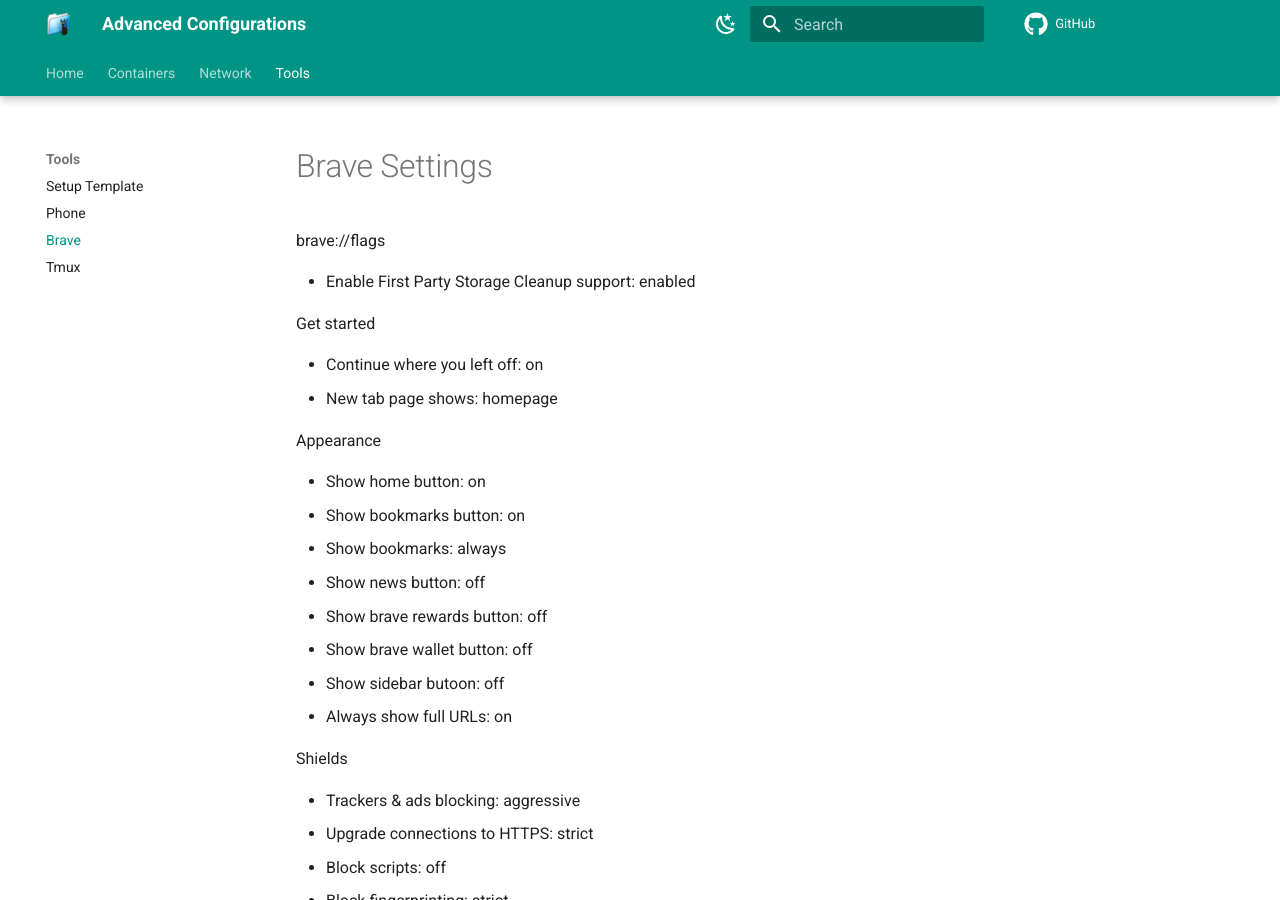
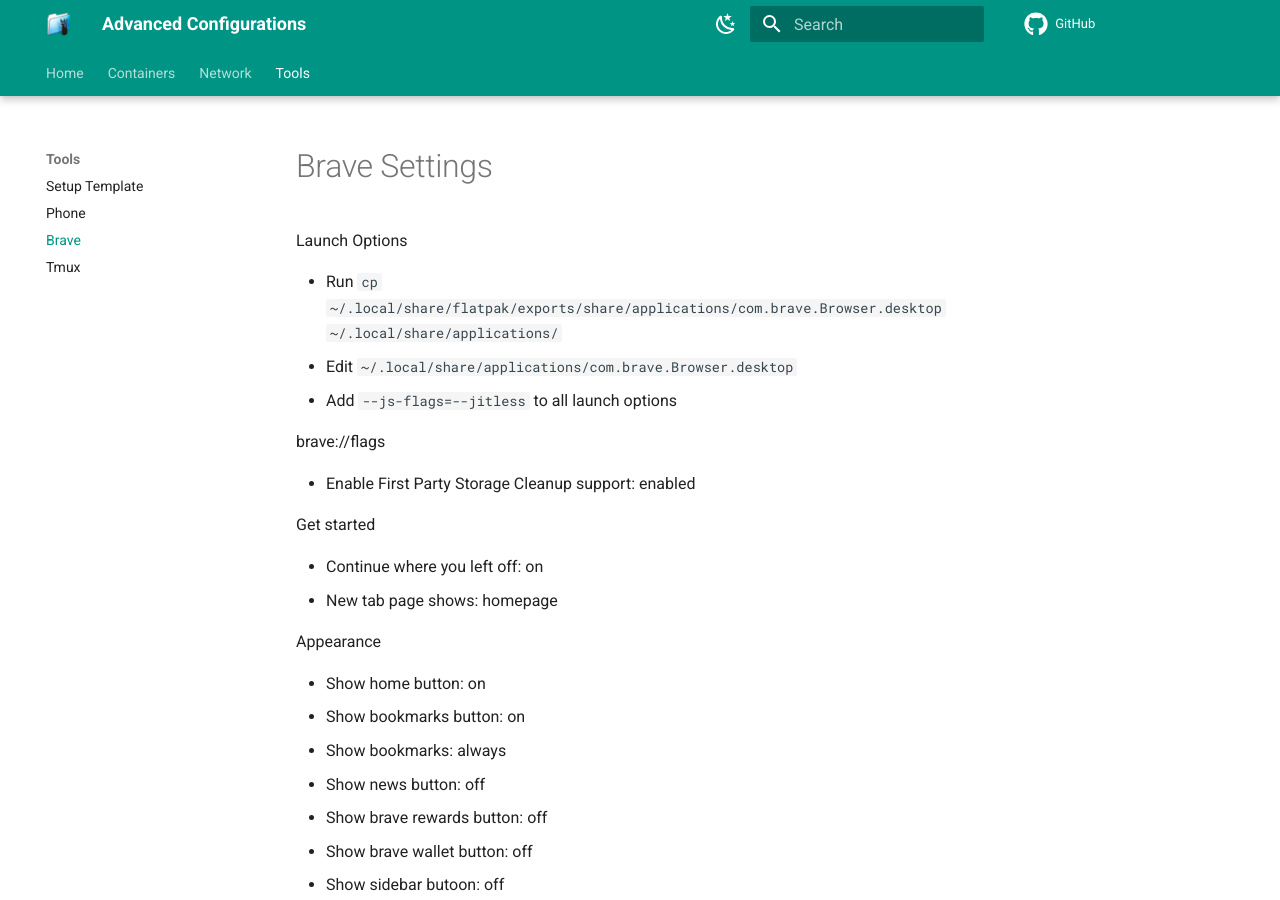
Before and after one commit to quietsy/advanced-configurations, an MkDocs documentation site: the page built from docs/brave.md, in a window 1280 px wide and 900 px high. Built offline with MkDocs 1.6.1 and Material for MkDocs 9.7.7, drawn with Linux system fonts in a browser that asks for light colours; comment, search, counter and statistics services are not loaded.

Commit message:
Add jitless

```diff
--- a/docs/brave.md
+++ b/docs/brave.md
@@ -1,4 +1,10 @@
 # Brave Settings
+
+Launch Options
+
+- Run `cp ~/.local/share/flatpak/exports/share/applications/com.brave.Browser.desktop ~/.local/share/applications/`
+- Edit `~/.local/share/applications/com.brave.Browser.desktop`
+- Add `--js-flags=--jitless` to all launch options
 
 brave://flags
 
```
